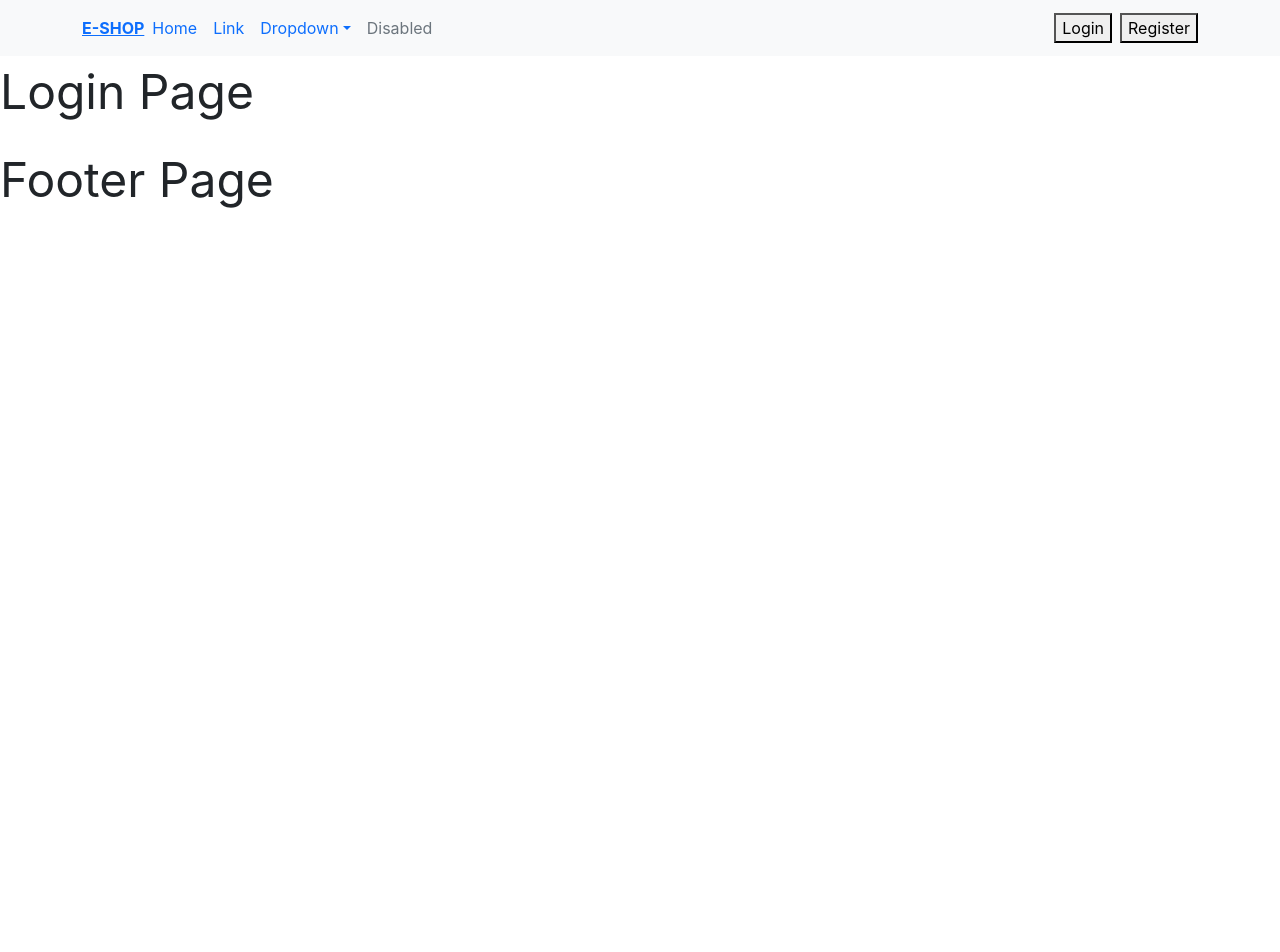
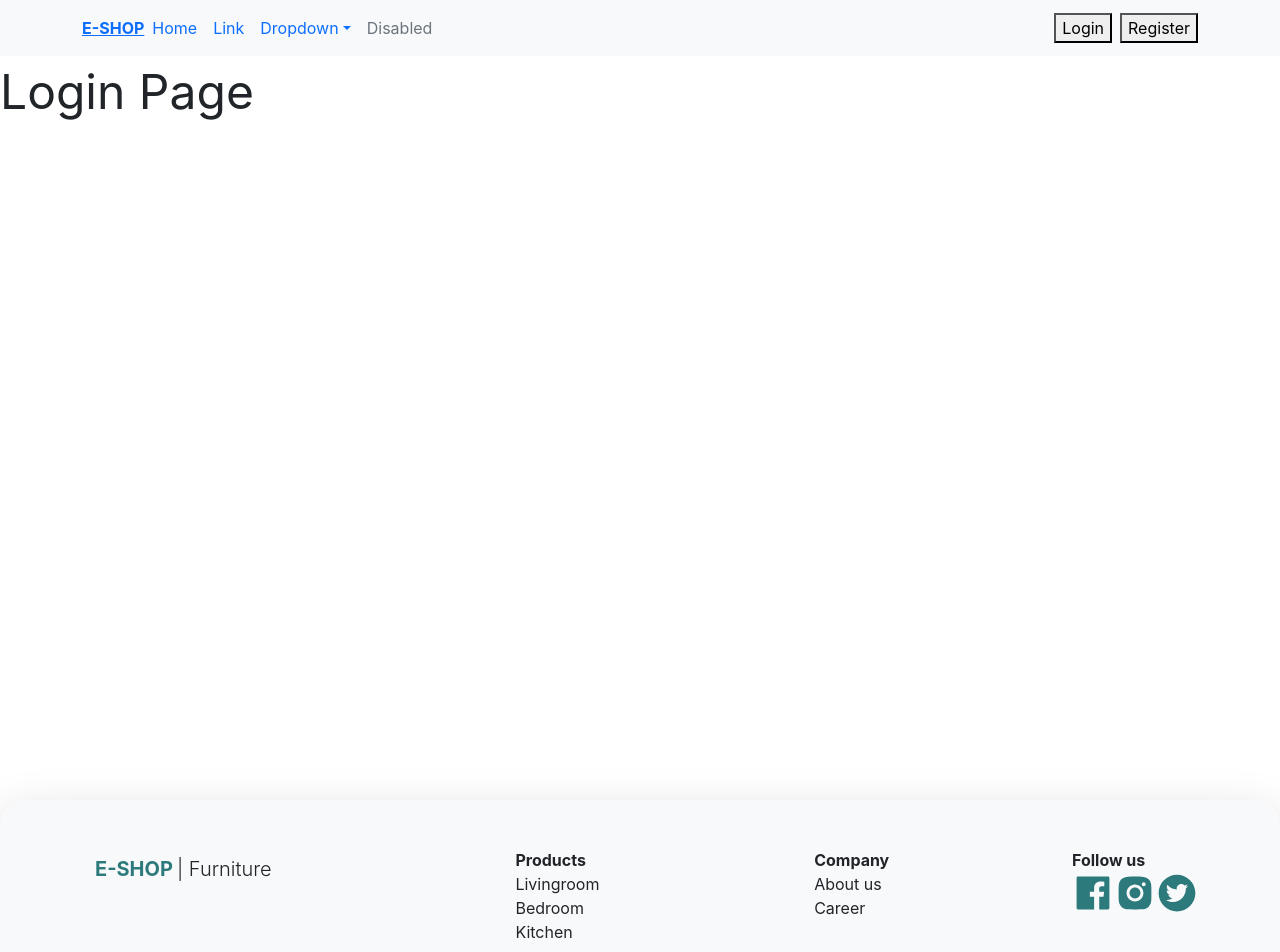
Before and after one commit to Abdi-01/WDOL08-Eshop-react, a React (Create React App) app: page /login in a window 1280 px wide. Shown: the top 952 px of the page. Before the commit the page ends 800 px from the top, so only its background shows below. Built offline with nearby package versions, Linux system fonts and the light colour scheme; the HTML template or start-up script is replaced by a standard one.

Commit message:
first commit

```diff
--- a/src/components/Footer.jsx
+++ b/src/components/Footer.jsx
@@ -1,9 +1,55 @@
 import React from 'react';
 import { Text } from '@chakra-ui/react';
+import { AiFillFacebook, AiFillInstagram, AiFillTwitterCircle } from "react-icons/ai";
 
 const Footer = (props) => {
-    return <div>
-        <Text fontSize='xxx-large'>Footer Page</Text>
+    return <div className="p-5 shadow-lg w-100 position-absolute top-100 bg-light"
+        style={{
+            borderTopLeftRadius: "25px",
+            borderTopRightRadius: "25px"
+        }}
+    >
+        <div className='container d-none d-md-flex flex-wrap justify-content-between'>
+            <span className='navbar-brand btn'>
+                <span className='fw-bold ' style={{ color: "#2C7A7B" }}>
+                    E-SHOP
+                </span>
+                <span className='lead ms-1'>
+                    | Furniture
+                </span>
+            </span>
+            <ul style={{ listStyleType: "none" }} className="d-none d-md-block">
+                <li><b>Products</b></li>
+                <li>Livingroom</li>
+                <li>Bedroom</li>
+                <li>Kitchen</li>
+            </ul>
+            <ul style={{ listStyleType: "none" }} className="d-none d-md-block">
+                <li><b>Company</b></li>
+                <li>About us</li>
+                <li>Career</li>
+            </ul>
+            <div className="d-none d-md-block">
+                <b>Follow us</b>
+                <div className='d-flex'>
+                    <AiFillFacebook size={42} color="#2C7A7B" />
+                    <AiFillInstagram size={42} color="#2C7A7B" />
+                    <AiFillTwitterCircle size={42} color="#2C7A7B" />
+                </div>
+            </div>
+        </div>
+        {/* For Mobile */}
+        <div className='d-block d-md-none text-center'>
+            <span className='navbar-brand btn'>
+                <span className='fw-bold ' style={{ color: "#2C7A7B" }}>
+                    E-SHOP
+                </span>
+                <span className='lead ms-1'>
+                    | Furniture
+                </span>
+            </span>
+        </div>
+        <div className='text-muted text-center'>© 2022 ESHOPEngineer. All rights reserved.</div>
     </div>;
 }
 
```
